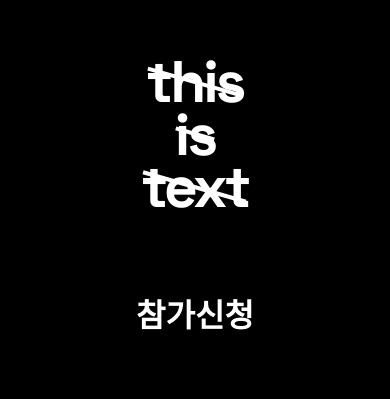
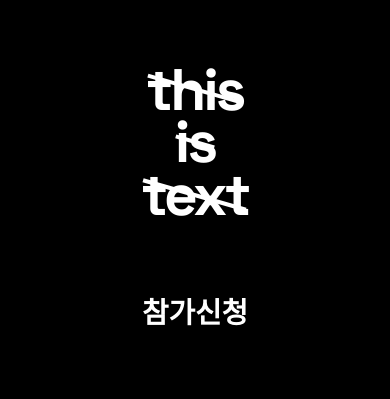
Before and after one commit to thisistext/thisistext, a plain HTML site: page index.html in a window 390 px wide. Shown: the part 212-611 px from the top of the page. Drawn offline with Linux system fonts and the light colour scheme; a web font is replaced by a local one.

Commit message:
버튼 크기와 폰트를 90%로 축소

```diff
--- a/button.css
+++ b/button.css
@@ -4,9 +4,9 @@
     background-color: #000;
     color: #fff;
     font-family: 'Pretendard', -apple-system, BlinkMacSystemFont, 'Segoe UI', sans-serif;
-    font-size: 36px;
+    font-size: 32.4px;
     font-weight: 600;
-    padding: 32px 64px;
+    padding: 28.8px 57.6px;
     text-decoration: none;
     border-radius: 8px;
     transition: all 0.3s ease;
@@ -39,7 +39,7 @@
 
 @media (max-width: 768px) {
     .participation-button {
-        font-size: 32px;
-        padding: 28px 56px;
+        font-size: 28.8px;
+        padding: 25.2px 50.4px;
     }
 }
```
